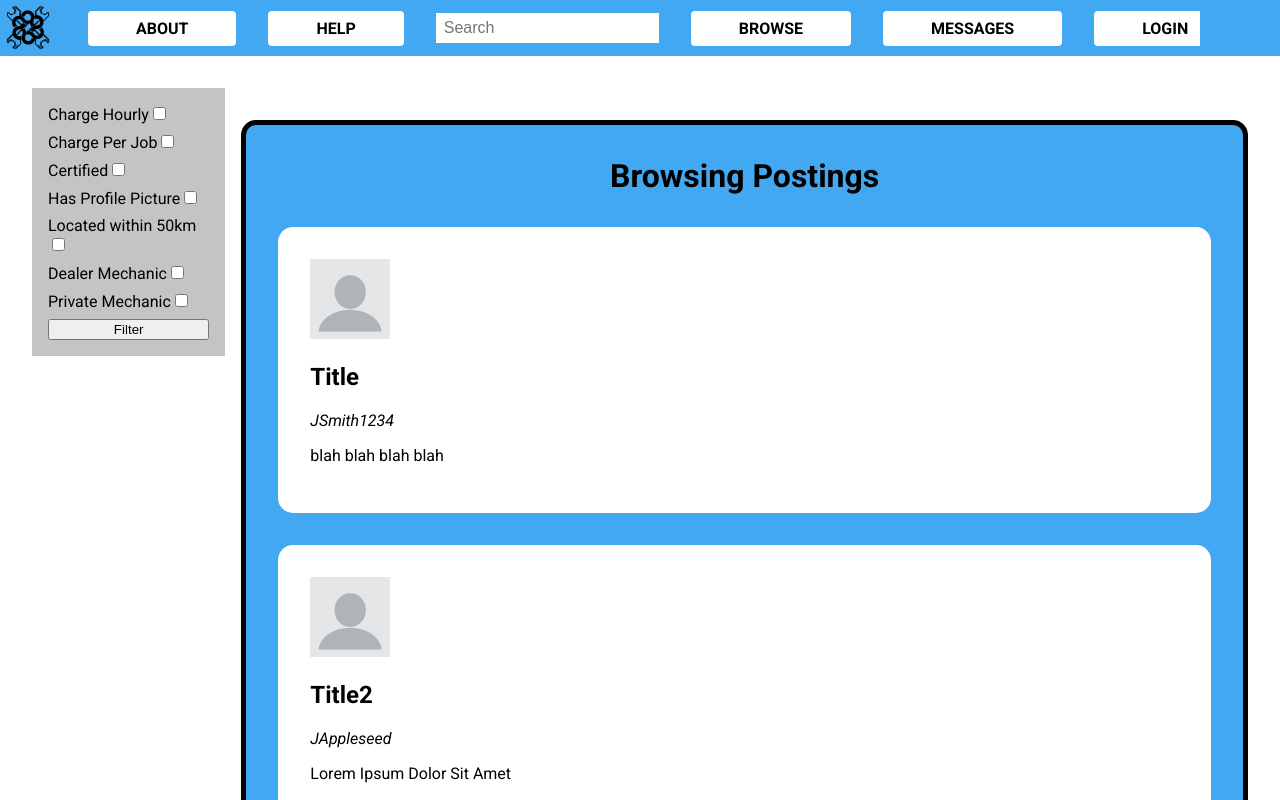
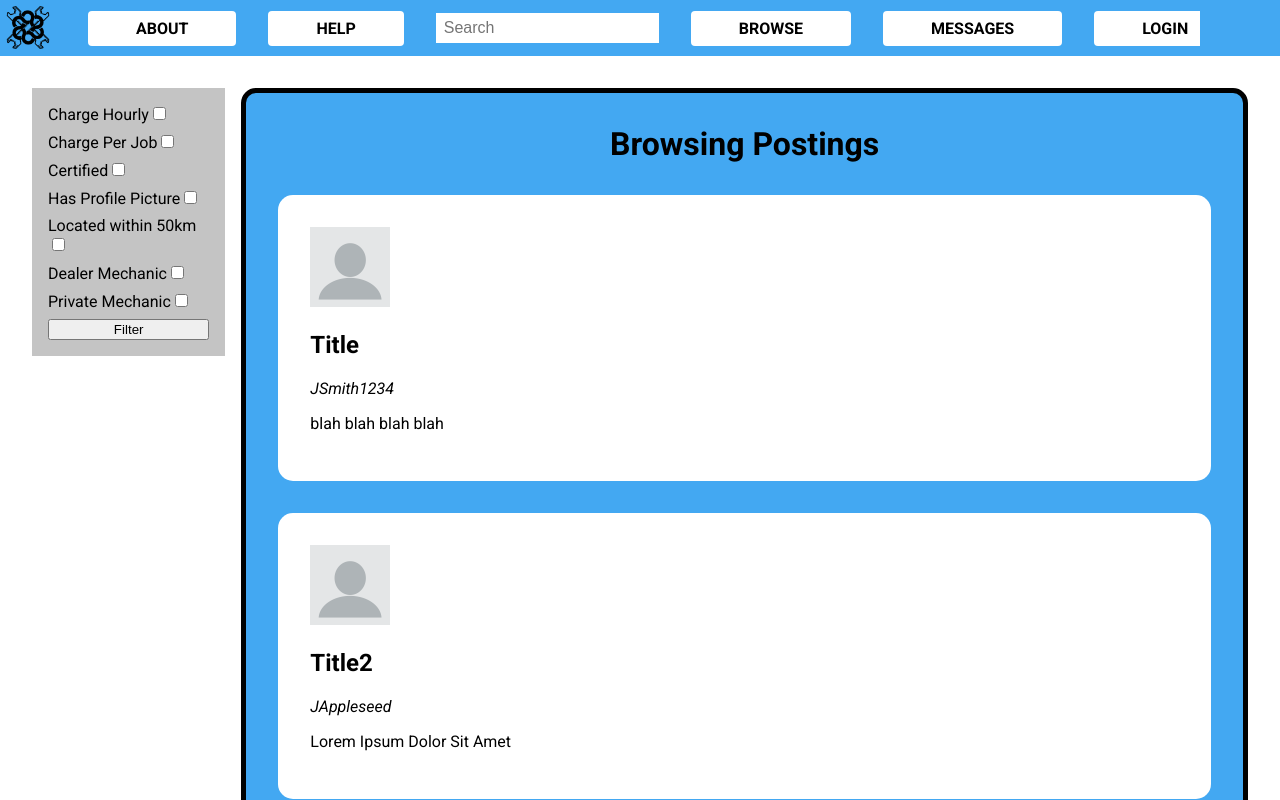
Before and after one commit to camfairchild/6ixfix, a React (Create React App) app: page /search in a window 1280 px wide. Shown: the top 800 px of the page. Built offline with nearby package versions, Linux system fonts and the light colour scheme.

Commit message:
fixed margin

```diff
--- a/src/search.css
+++ b/src/search.css
@@ -5,7 +5,6 @@ body {
 .results {
     background-color: rgba(67, 168, 242, 1);
     width: 80%;
-    margin: 2rem auto;
     padding: 2rem;
     display: flex;
     justify-content: space-around;
```
